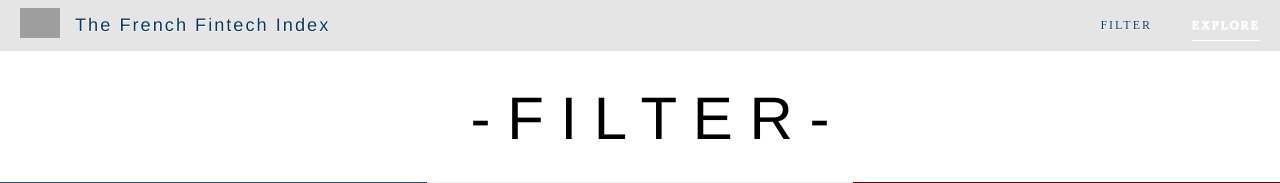
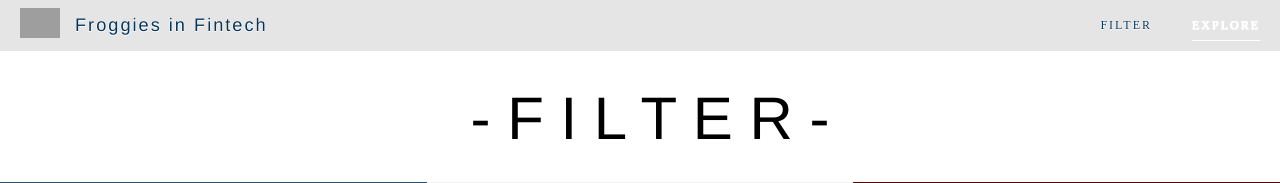
Before and after one commit to FizBack/FFintech, a Flask app: page / in a window 1280 px wide. Shown: the top 183 px of the page. Run offline with Flask 2, Linux system fonts and the light colour scheme; some libraries are stand-ins or nearby versions; grey boxes are pictures that could not be loaded.

Commit message:
motifs titre

```diff
--- a/app/templates/base.html
+++ b/app/templates/base.html
@@ -25,7 +25,7 @@
 
  	<link href="/static/css/style.css" rel="stylesheet"/>
 
-    <title>The French Fintech Index</title>
+    <title>Froggies in Fintech</title>
 
     <link rel="icon"
       type="image/png"
@@ -82,7 +82,7 @@
 			  <span class="icon-bar"></span>
 			  </button>
 			  <a class="navbar-brand FrenchFinTech" style="letter-spacing:2px;font-weight:normal" href="#">
-				The French Fintech Index
+				Froggies in Fintech
 			  </a>
 			  </div>
 
```
